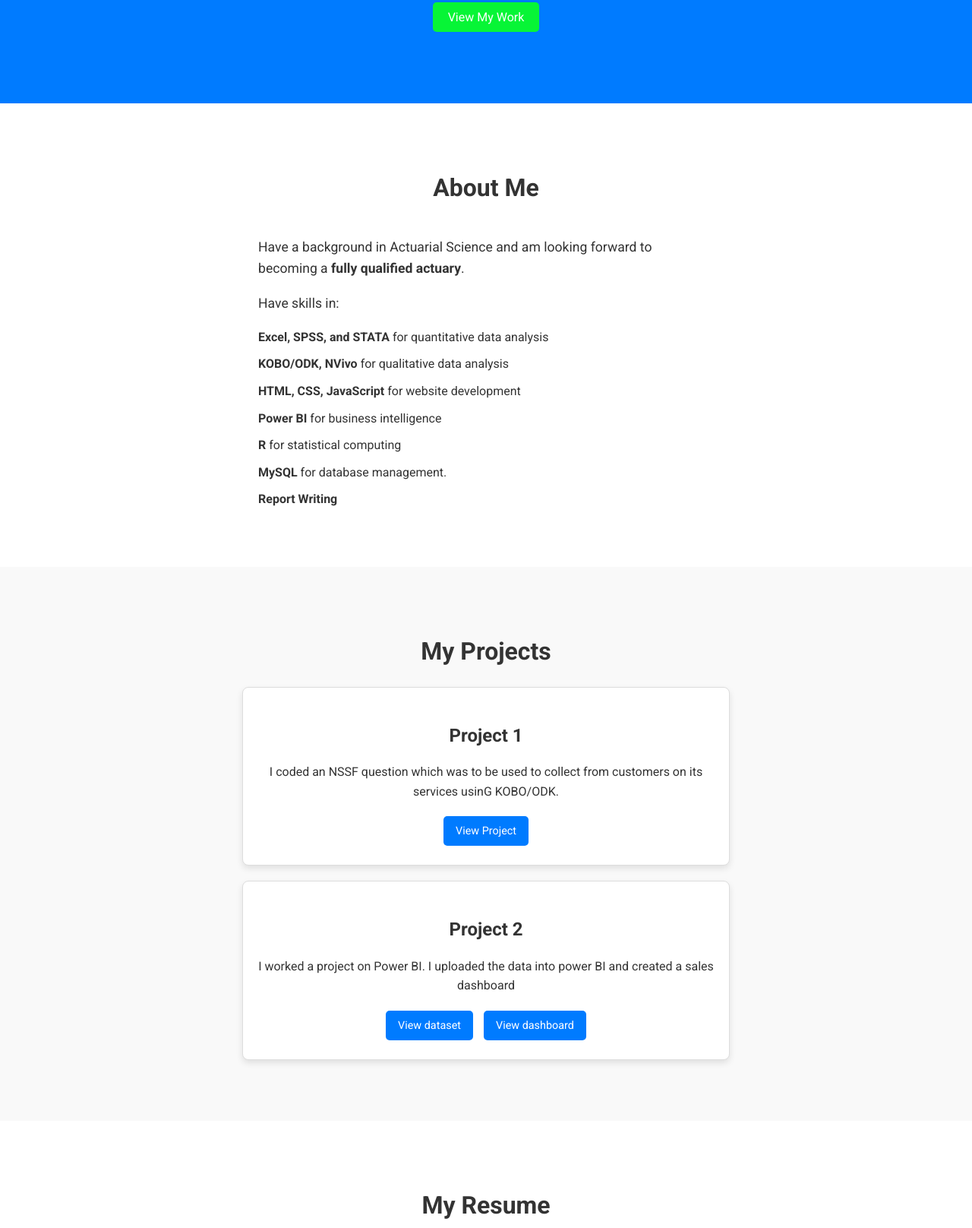
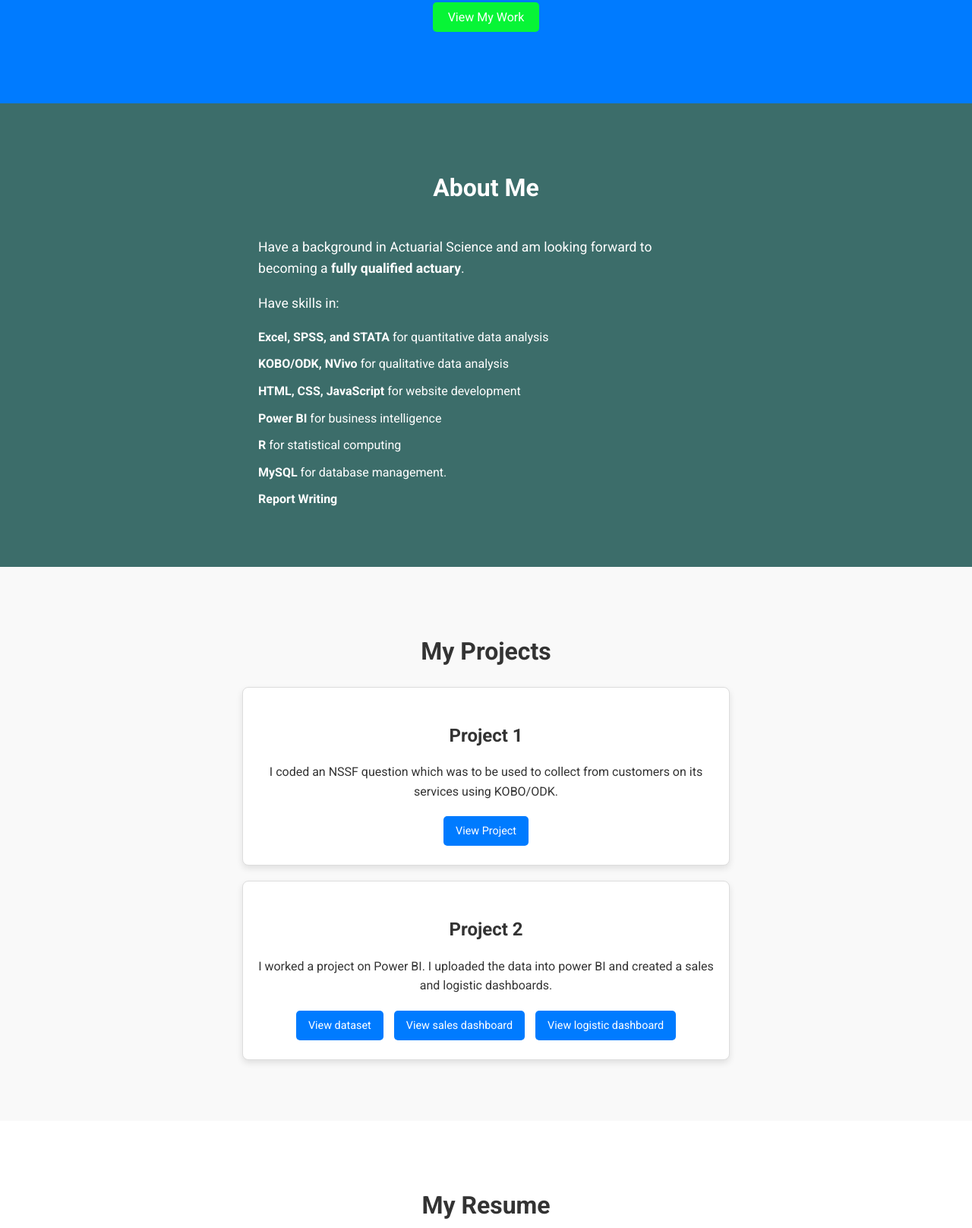
Before and after one commit to Samuelmutuvi/portifolio_website, a plain HTML site: page home_page.html in a window 1280 px wide. Shown: the part 689-2305 px from the top of the page at 76% size. Drawn offline with Linux system fonts and the light colour scheme.

Commit message:
update the website

```diff
--- a/home_page.html
+++ b/home_page.html
@@ -55,22 +55,20 @@
             </div>
         </section>
 
-
-
-
     <!-- Portfolio Section -->
     <section id="portfolio"  class="fade-in">
         <h2>My Projects</h2>
         <div class="project-card">
             <h3>Project 1</h3>
-            <p>I coded an NSSF question which was to be used to collect from customers on its services usinG  KOBO/ODK.</p>
+            <p>I coded an NSSF question which was to be used to collect from customers on its services using  KOBO/ODK.</p>
             <a href="https://ee.kobotoolbox.org/x/P7dNC4Dp" class="btn">View Project</a>
         </div class="project card">
         <div class="project-card">
         <h3>Project 2</h3>
-        <p>I worked a project on Power BI. I uploaded the data into power BI and created a sales dashboard</p>
+        <p>I worked a project on Power BI. I uploaded the data into power BI and created a sales and logistic dashboards.</p>
         <a href="Top Cars Database - Africa.xlsx" class="btn">View dataset</a>
-        <a href="salesDashboard.jpg" class="btn">View dashboard</a>
+        <a href="salesDashboard.jpg" class="btn">View sales dashboard</a>
+        <a href="logisticDashboard.jpg" class="btn">View logistic dashboard</a>
         </div class="project-card">
         <!-- Add more projects as needed -->
     </section>
--- a/styles.css
+++ b/styles.css
@@ -92,8 +92,9 @@ nav ul li a:hover {
 /* About Section */
 #about {
     padding: 60px 20px;
-    background-color: #fff;
+    background-color: #3c6d6a;
     text-align: center;
+    color: white;
 }
 
 #about h2 {
@@ -216,7 +217,7 @@ nav ul li a:hover {
 /* Contact Section */
 #contact {
     padding: 60px 20px;
-    background-color: #f9f9f9;
+    background-color: #e8e1e1;
     text-align: center;
 }
 
```
Also changed, not shown: logisticDashboard.jpg (renamed from IMG-20230210-WA0010.jpg).
